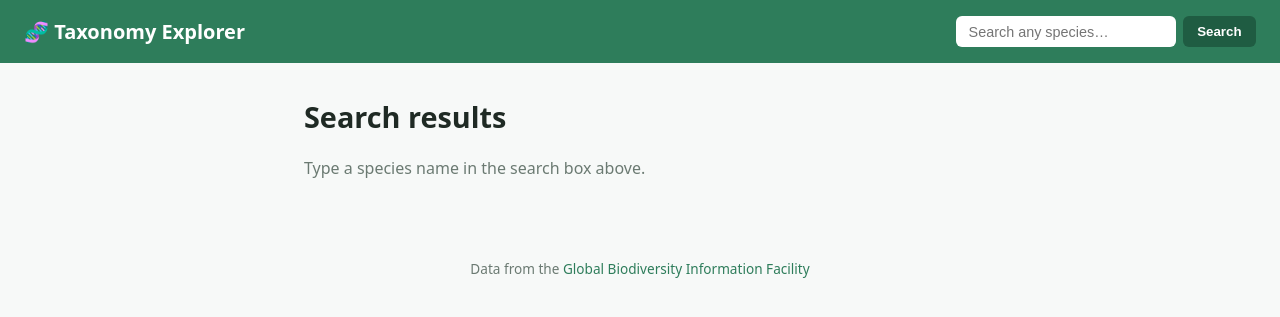
After one commit to myki-b/taxonomy-explorer, a Django app: page /search/ in a window 1280 px wide. The commit adds this page. Shown: the top 317 px of the page. Run offline with Django 5.2, Linux system fonts and the light colour scheme.

Commit message:
Added search functionality which fetches from the DB first, but if no record is found then it grabs the record from GBIF (and saves to DB cache).

```diff
--- /dev/null
+++ b/taxa/services.py
@@ -0,0 +1,62 @@
+"""Talking to GBIF and caching the results.
+
+Kept separate from views and management commands so both can share exactly
+the same fetch-and-cache logic.
+"""
+import requests
+
+from .models import Taxon
+
+# GBIF's "match" endpoint takes a name and returns the best-matching taxon
+# along with its full classification (kingdom -> species).
+GBIF_MATCH_URL = "https://api.gbif.org/v1/species/match"
+
+# The GBIF ranks we care about, ordered from broadest to most specific, so
+# each taxon's parent already exists by the time we create the taxon itself.
+HIERARCHY = ["kingdom", "phylum", "class", "order", "family", "genus", "species"]
+
+
+class GBIFError(Exception):
+    """Raised when GBIF can't be reached or returns an unusable response."""
+
+
+def fetch_and_cache_taxon(name):
+    """Fetch ``name`` from GBIF and cache it and its lineage in the database.
+
+    Returns the most specific matched Taxon, or ``None`` if GBIF has no match.
+    Raises ``GBIFError`` on a network/HTTP failure.
+    """
+    try:
+        response = requests.get(GBIF_MATCH_URL, params={"name": name}, timeout=10)
+        response.raise_for_status()
+    except requests.RequestException as exc:
+        raise GBIFError(f"Could not reach GBIF: {exc}")
+
+    data = response.json()
+
+    if data.get("matchType") == "NONE":
+        return None
+
+    parent = None            # the previous (broader) taxon becomes this one's parent
+    most_specific = None     # the deepest taxon we create — what we return
+
+    for rank in HIERARCHY:
+        rank_name = data.get(rank)
+        if not rank_name:
+            continue
+
+        taxon, created = Taxon.objects.get_or_create(
+            name=rank_name,
+            rank=rank,
+            defaults={"parent": parent},
+        )
+
+        # Backfill a parent onto a taxon that was cached earlier without one.
+        if not created and taxon.parent is None and parent is not None:
+            taxon.parent = parent
+            taxon.save()
+
+        parent = taxon
+        most_specific = taxon
+
+    return most_specific
--- a/taxa/static/taxa/style.css
+++ b/taxa/static/taxa/style.css
@@ -23,6 +23,11 @@ a:hover { text-decoration: underline; }
 .site-header {
   background: var(--accent);
   padding: 1rem 1.5rem;
+  display: flex;
+  align-items: center;
+  justify-content: space-between;
+  gap: 1rem;
+  flex-wrap: wrap;
 }
 .site-title {
   color: #fff;
@@ -30,6 +35,34 @@ a:hover { text-decoration: underline; }
   font-weight: 600;
 }
 .site-title:hover { text-decoration: none; }
+
+.search { display: flex; gap: 0.4rem; }
+.search input {
+  padding: 0.4rem 0.7rem;
+  border: 1px solid transparent;
+  border-radius: 6px;
+  font-size: 0.9rem;
+  min-width: 220px;
+}
+.search button {
+  padding: 0.4rem 0.9rem;
+  border: none;
+  border-radius: 6px;
+  background: #1f5c42;
+  color: #fff;
+  font-weight: 600;
+  cursor: pointer;
+}
+.search button:hover { background: #17472f; }
+
+.notice { color: var(--muted); }
+.notice-error {
+  color: #8a1c1c;
+  background: #fdecec;
+  border: 1px solid #f5c2c2;
+  border-radius: 6px;
+  padding: 0.6rem 0.9rem;
+}
 
 .container {
   max-width: 720px;
--- a/taxa/templates/taxa/base.html
+++ b/taxa/templates/taxa/base.html
@@ -10,6 +10,10 @@
 <body>
   <header class="site-header">
     <a class="site-title" href="{% url 'taxon_list' %}">🧬 Taxonomy Explorer</a>
+    <form class="search" action="{% url 'taxon_search' %}" method="get" role="search">
+      <input type="search" name="q" placeholder="Search any species…" value="{{ request.GET.q }}">
+      <button type="submit">Search</button>
+    </form>
   </header>
   <main class="container">
     {% block content %}{% endblock %}
--- /dev/null
+++ b/taxa/templates/taxa/search.html
@@ -0,0 +1,25 @@
+{% extends "taxa/base.html" %}
+
+{% block title %}Search &middot; Taxonomy Explorer{% endblock %}
+
+{% block content %}
+  <h1>Search results</h1>
+
+  {% if error %}
+    <p class="notice notice-error">{{ error }}</p>
+  {% elif query %}
+    <p class="notice">Results for &ldquo;{{ query }}&rdquo;</p>
+    <ul class="taxon-list">
+      {% for taxon in results %}
+        <li>
+          <a href="{% url 'taxon_detail' taxon.pk %}">{{ taxon.name }}</a>
+          <span class="rank-badge">{{ taxon.get_rank_display }}</span>
+        </li>
+      {% empty %}
+        <li>No taxon found for &ldquo;{{ query }}&rdquo; — try a scientific name such as <em>Panthera leo</em>.</li>
+      {% endfor %}
+    </ul>
+  {% else %}
+    <p class="notice">Type a species name in the search box above.</p>
+  {% endif %}
+{% endblock %}
--- a/taxa/urls.py
+++ b/taxa/urls.py
@@ -3,5 +3,6 @@ from . import views
 
 urlpatterns = [
     path('', views.taxon_list, name='taxon_list'),
+    path('search/', views.taxon_search, name='taxon_search'),
     path('<int:pk>/', views.taxon_detail, name='taxon_detail'),
 ]
--- a/taxa/views.py
+++ b/taxa/views.py
@@ -1,10 +1,40 @@
-from django.shortcuts import render, get_object_or_404
+from django.shortcuts import render, get_object_or_404, redirect
+
 from .models import Taxon
+from .services import GBIFError, fetch_and_cache_taxon
+
 
 def taxon_list(request):
     taxons = Taxon.objects.all()
     return render(request, 'taxa/taxon_list.html', {'taxons': taxons})
 
+
 def taxon_detail(request, pk):
     taxon = get_object_or_404(Taxon, pk=pk)
     return render(request, 'taxa/taxon_detail.html', {'taxon': taxon})
+
+
+def taxon_search(request):
+    query = request.GET.get('q', '').strip()
+    results = []
+    error = None
+
+    if query:
+        # 1. Look in the cache (the local database) first.
+        results = list(Taxon.objects.filter(name__icontains=query))
+
+        # 2. On a cache miss, ask GBIF, store the result, and jump to it.
+        if not results:
+            try:
+                taxon = fetch_and_cache_taxon(query)
+            except GBIFError as exc:
+                error = str(exc)
+            else:
+                if taxon is not None:
+                    return redirect('taxon_detail', pk=taxon.pk)
+
+    return render(request, 'taxa/search.html', {
+        'query': query,
+        'results': results,
+        'error': error,
+    })
```
Also changed, not shown: taxa/management/commands/fetch_taxon.py (+8 -60 lines), taxa/tests.py (+26 -0 lines), README.md.
